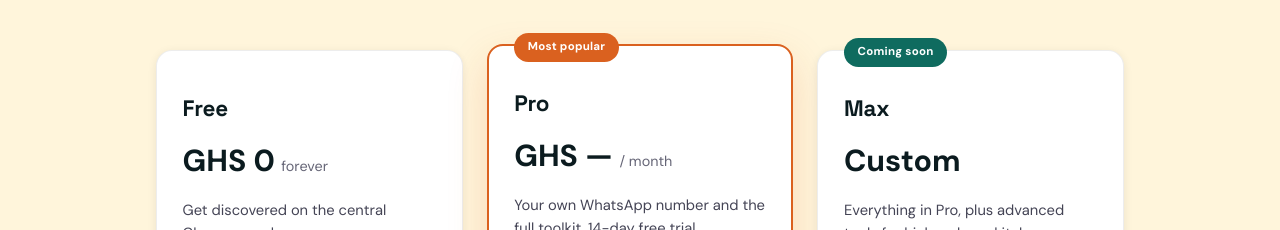
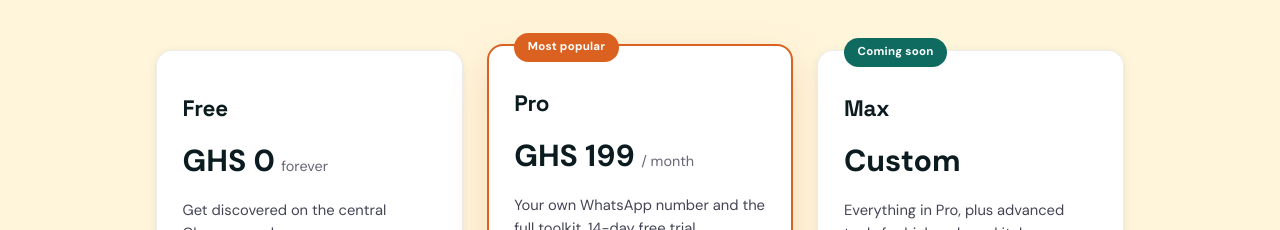
Before and after one commit to teofilos45/ThothAi-Technologies, a plain HTML site: page index.html in a window 1280 px wide. Shown: the part 3024-3254 px from the top of the page. Drawn offline with Linux system fonts and the light colour scheme.

Commit message:
Set Pro plan price to GHS 199/month
Replace the placeholder with the live price. Keep in sync with the in-app
PlatformConfig.pro_price_pesewas (19900).

```diff
--- a/index.html
+++ b/index.html
@@ -181,9 +181,8 @@
         <div class="pricing-card featured">
           <span class="plan-badge">Most popular</span>
           <h3 class="plan-name">Pro</h3>
-          <!-- TODO: set the real monthly price below (and keep it in sync with the in-app
-               PlatformConfig.pro_price_pesewas). Placeholder shown until then. -->
-          <p class="plan-price"><span class="amount">GHS &mdash;</span><span class="per">/ month</span></p>
+          <!-- Keep this in sync with the in-app PlatformConfig.pro_price_pesewas (19900). -->
+          <p class="plan-price"><span class="amount">GHS 199</span><span class="per">/ month</span></p>
           <p class="plan-tagline">Your own WhatsApp number and the full toolkit. 14-day free trial.</p>
           <ul class="plan-features">
             <li><i class="fa-solid fa-check"></i> Everything in Free</li>
```
